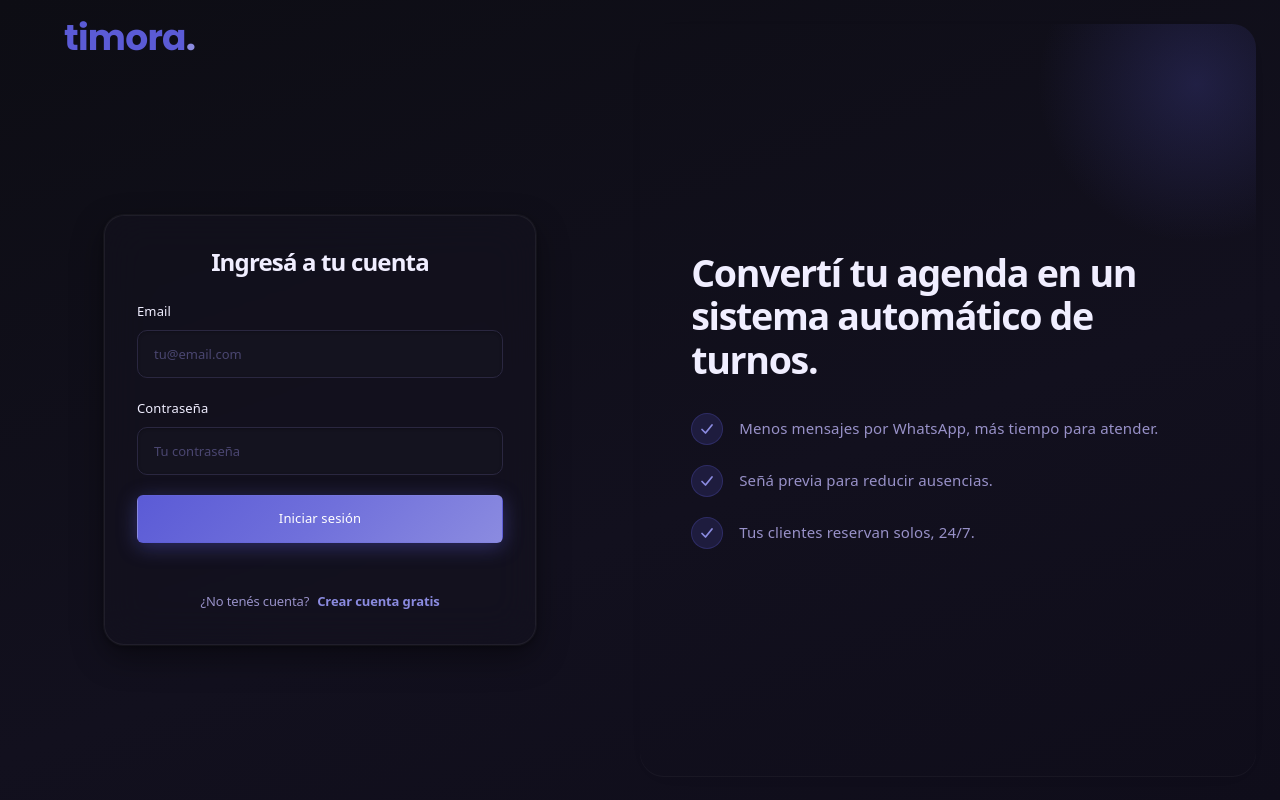
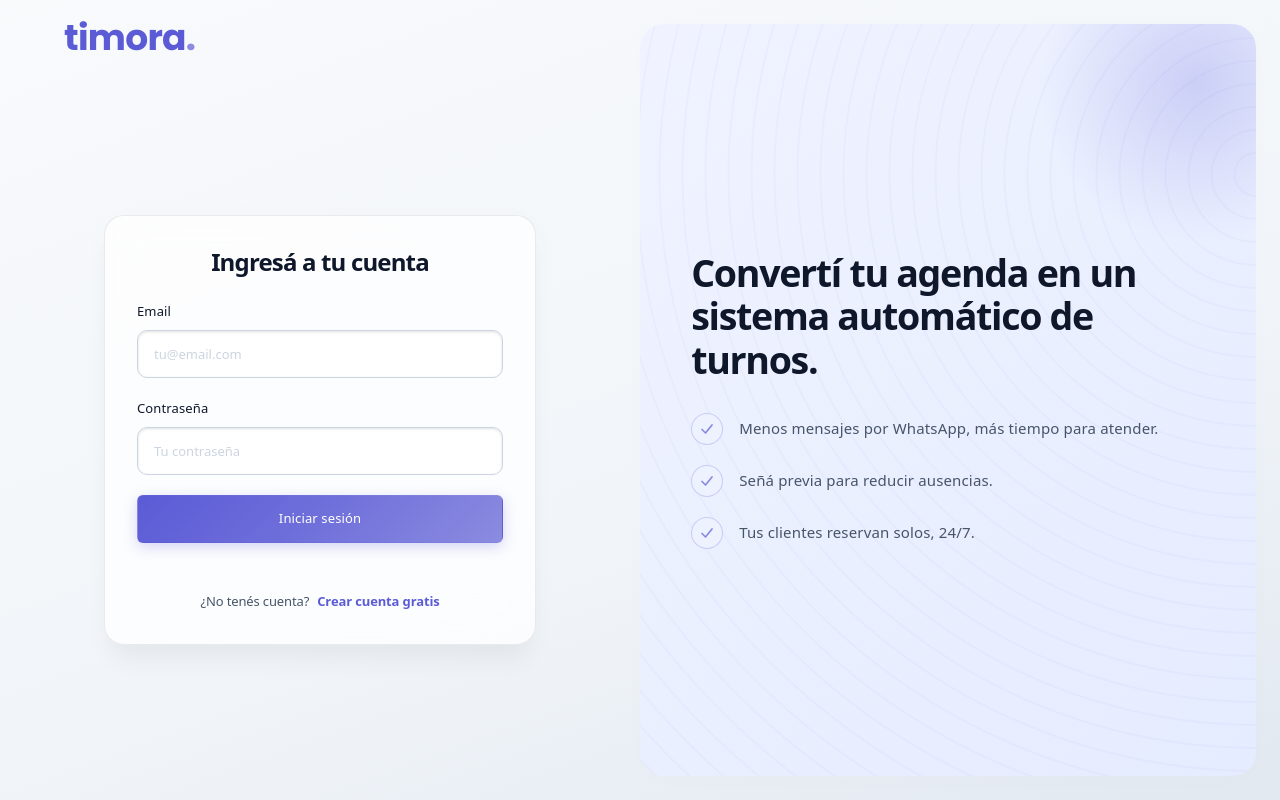
Before and after one commit to almendrasmaria/timora, an Angular app in the folder frontend/: page /auth/login in a window 1280 px wide. Built offline with nearby package versions, Linux system fonts and the light colour scheme.

Commit message:
style(theme): enforce permanent light mode and remove theme toggles

```diff
--- a/frontend/src/app/shared/layout/app-shell/app-shell.component.scss
+++ b/frontend/src/app/shared/layout/app-shell/app-shell.component.scss
@@ -8,10 +8,10 @@
     position: sticky;
     top: 0;
     z-index: 120;
-    background: rgba(13, 13, 20, 0.88);
+    background: var(--color-header-bg);
     border-bottom: 1px solid var(--color-border);
     backdrop-filter: blur(16px);
-    box-shadow: 0 1px 0 rgba(91, 91, 214, 0.08), 0 2px 12px rgba(0,0,0,0.4);
+    box-shadow: 0 1px 0 rgba(91, 91, 214, 0.04), var(--shadow-xs);
 
     .shell__container {
       padding: 0 var(--space-6);
@@ -80,6 +80,29 @@
     flex-shrink: 0;
     align-items: center;
     gap: var(--space-3);
+  }
+
+  &__theme-toggle {
+    display: inline-flex;
+    align-items: center;
+    justify-content: center;
+    width: 2.5rem;
+    height: 2.5rem;
+    border: 1px solid transparent;
+    border-radius: var(--radius-full);
+    background: transparent;
+    color: var(--color-text-secondary);
+    cursor: pointer;
+    transition:
+      background var(--duration-fast) var(--ease-out),
+      border-color var(--duration-fast) var(--ease-out),
+      color var(--duration-fast) var(--ease-out);
+
+    &:hover {
+      border-color: var(--color-border);
+      background: var(--color-surface-muted);
+      color: var(--color-text);
+    }
   }
 
   &__user-menu {
@@ -340,6 +363,29 @@
       border-top: 1px solid var(--color-border);
     }
 
+    &__mobile-theme-toggle {
+      display: inline-flex;
+      align-items: center;
+      justify-content: center;
+      gap: var(--space-2);
+      width: 100%;
+      height: 2.75rem;
+      margin-bottom: var(--space-3);
+      border: 1px solid var(--color-border);
+      border-radius: var(--radius-md);
+      background: var(--color-surface-muted);
+      color: var(--color-text);
+      font-family: var(--font-family);
+      font-size: var(--text-sm);
+      font-weight: 600;
+      cursor: pointer;
+      transition: all var(--duration-fast) var(--ease-out);
+      &:hover {
+        background: var(--color-surface-elevated);
+        border-color: var(--color-border-hover);
+      }
+    }
+
     &__mobile-slug {
       margin: 0 0 var(--space-3);
       padding: 0 var(--space-2);
--- a/frontend/src/app/shared/ui/text-field/text-field.component.scss
+++ b/frontend/src/app/shared/ui/text-field/text-field.component.scss
@@ -14,12 +14,12 @@
     width: 100%;
     height: 3rem;
     padding: 0 var(--space-4);
-    border: 1px solid var(--color-border);
+    border: 1px solid var(--color-input-border);
     border-radius: var(--radius-md);
-    background: var(--color-surface);
+    background: var(--color-input-bg);
     color: var(--color-text);
     font-size: var(--text-sm);
-    box-shadow: inset 0 1px 3px rgba(0, 0, 0, 0.25);
+    box-shadow: inset 0 1px 3px rgba(0, 0, 0, 0.12);
     transition:
       border-color var(--duration-fast) var(--ease-out),
       box-shadow var(--duration-fast) var(--ease-out),
@@ -31,14 +31,13 @@
     }
 
     &:hover:not(:disabled) {
-      border-color: var(--color-border-hover);
-      background: var(--color-surface-muted);
+      border-color: var(--color-input-border-hover);
     }
 
     &:focus {
       outline: none;
       border-color: var(--color-primary);
-      background: var(--color-surface-subtle);
+      background: var(--color-input-focus-bg);
       box-shadow: 0 0 0 4px var(--color-focus-ring);
     }
 
--- a/frontend/src/index.html
+++ b/frontend/src/index.html
@@ -1,5 +1,5 @@
 <!doctype html>
-<html lang="es">
+<html lang="es" data-theme="light">
 <head>
   <meta charset="utf-8">
   <title>Timora</title>
--- a/frontend/src/styles/_tokens.scss
+++ b/frontend/src/styles/_tokens.scss
@@ -115,4 +115,84 @@
   --header-height:         4.75rem;
   --auth-card-width:       27rem;
   --auth-content-max-width: 36rem;
+
+  // ── Inputs ────────────────────────────────────────────────────────
+  --color-input-bg:          #08080d;
+  --color-input-border:      #1e1c30;
+  --color-input-border-hover:#2a2745;
+  --color-input-focus-bg:    #050508;
+
+  // ── Header/Hero specific ──────────────────────────────────────────
+  --color-header-bg:         rgba(13, 13, 20, 0.88);
+  --hero-card-bg:            linear-gradient(135deg, #141226 0%, #1a1836 100%);
+  --hero-pattern-color:      rgba(139, 139, 224, 0.04);
 }
+
+[data-theme="light"] {
+  // ── Light Surfaces ─────────────────────────────────────────────────
+  --color-background:       #f8fafc;
+  --color-surface:          #ffffff;
+  --color-surface-muted:    #f1f5f9;
+  --color-surface-subtle:   #f8fafc;
+  --color-surface-elevated: #ffffff;
+  --color-surface-card:     #ffffff;
+
+  // ── Text ──────────────────────────────────────────────────────────
+  --color-text:           #0f172a;
+  --color-text-secondary: #475569;
+  --color-text-muted:     #94a3b8;
+  --color-text-inverse:   #ffffff;
+  --color-text-placeholder: #cbd5e1;
+
+  // ── Borders ───────────────────────────────────────────────────────
+  --color-border:       #e2e8f0;
+  --color-border-hover: #cbd5e1;
+  --color-border-focus: rgba(91, 91, 214, 0.4);
+  --color-focus-ring:   rgba(91, 91, 214, 0.15);
+
+  // ── Semantic ──────────────────────────────────────────────────────
+  --color-success:        #10b981;
+  --color-success-subtle: #d1fae5;
+  --color-warning:        #f59e0b;
+  --color-warning-subtle: #fef3c7;
+  --color-error:          #ef4444;
+  --color-error-subtle:   #fee2e2;
+  --color-info:           #3b82f6;
+  --color-info-subtle:    #dbeafe;
+
+  // ── Inputs ────────────────────────────────────────────────────────
+  --color-input-bg:          #ffffff;
+  --color-input-border:      #cbd5e1;
+  --color-input-border-hover:#94a3b8;
+  --color-input-focus-bg:    #ffffff;
+
+  // ── Header/Card specific ──────────────────────────────────────────
+  --color-header-bg:         rgba(255, 255, 255, 0.88);
+  --color-primary-subtle:    #eef2ff;
+  --hero-card-bg:            linear-gradient(135deg, #f0f3ff 0%, #e5ecff 100%);
+  --hero-pattern-color:      rgba(91, 91, 214, 0.04);
+
+  // ── Shadows (light, soft) ──────────────────────────────────────────
+  --shadow-xs: 0 1px 2px rgba(15, 23, 42, 0.05);
+  --shadow-sm: 0 1px 3px rgba(15, 23, 42, 0.1), 0 1px 2px rgba(15, 23, 42, 0.06);
+  --shadow-md: 0 4px 6px -1px rgba(15, 23, 42, 0.1), 0 2px 4px -1px rgba(15, 23, 42, 0.06);
+  --shadow-lg: 0 10px 15px -3px rgba(15, 23, 42, 0.1), 0 4px 6px -2px rgba(15, 23, 42, 0.05);
+  --shadow-primary: 0 4px 14px rgba(91, 91, 214, 0.25);
+  --shadow-primary-lg: 0 10px 20px rgba(91, 91, 214, 0.2);
+  --shadow-card:
+    0 0 0 1px rgba(15, 23, 42, 0.05),
+    0 2px 4px rgba(15, 23, 42, 0.02),
+    0 10px 20px rgba(15, 23, 42, 0.04);
+  --shadow-panel:
+    0 0 0 1px rgba(15, 23, 42, 0.05),
+    0 8px 16px rgba(15, 23, 42, 0.06);
+
+  // ── Gradients ─────────────────────────────────────────────────────
+  --gradient-page:       linear-gradient(160deg, #f8fafc 0%, #f1f5f9 60%, #e2e8f0 100%);
+  --gradient-accent:     linear-gradient(135deg, #5B5BD6 0%, #7070db 50%, #8b8be0 100%);
+  --gradient-accent-alt: linear-gradient(135deg, #5b5bd6 0%, #4a4ac4 100%);
+  --gradient-card-top:   linear-gradient(90deg, #5B5BD6, #8b8be0, #5B5BD6);
+  --gradient-auth-panel: linear-gradient(160deg, #f1f5f9 0%, #e2e8f0 100%);
+  --gradient-hero-glow:  radial-gradient(ellipse at 30% 50%, rgba(91, 91, 214, 0.08) 0%, transparent 65%);
+  --gradient-avatar:     linear-gradient(135deg, #5B5BD6 0%, #8b8be0 100%);
+}
```
